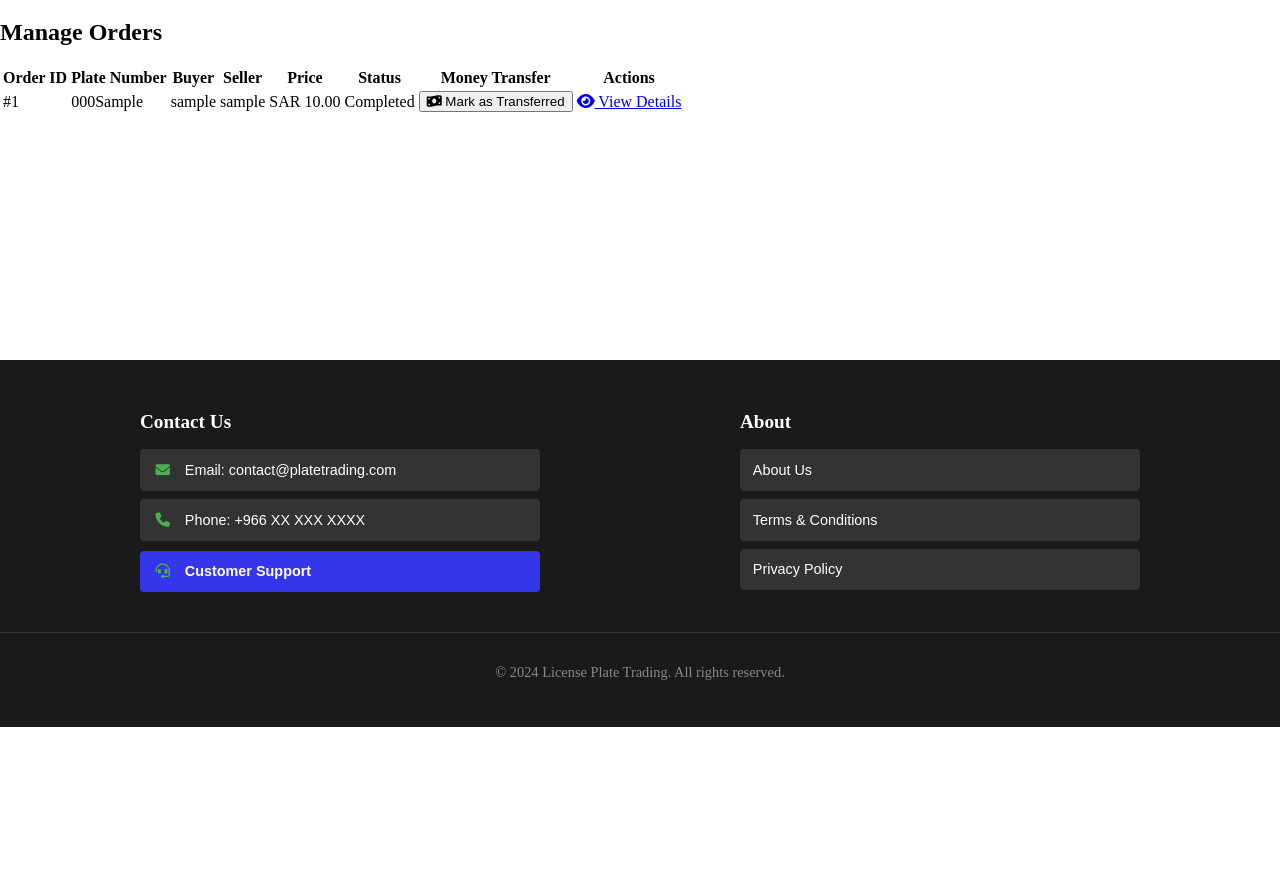
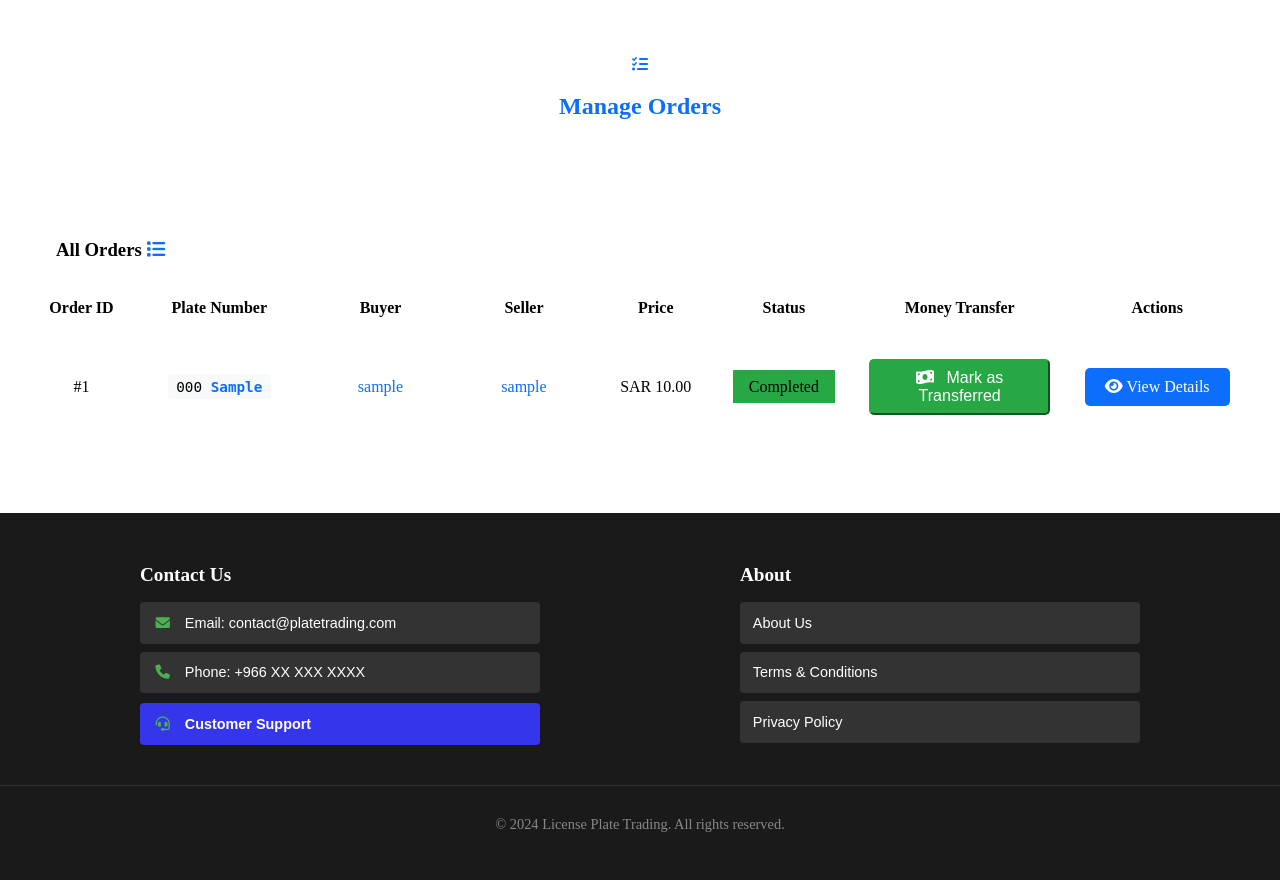
Before and after one commit to Saadank/IS499MYSQL, a FastAPI app: template templates/admin/orders.html in a window 1280 px wide. Shown: the part 73-953 px from the top of the page. Before the commit the page ends 800 px from the top, so only its background shows below. Run offline with FastAPI, Linux system fonts and the light colour scheme; the template is opened without the code that fills it: most values are stand-ins (such as "Sample title", 1, 10 or a date in 2020).

Commit message:
Enhance order history interface and functionality
- Updated CSS for buttons to improve styling and hover effects, including new .btn-success class for action buttons.
- Modified order history HTML to adjust column widths and add an "Actions" column for better user interaction.
- Implemented confirmation prompts for order completion and money transfer actions to enhance user experience and prevent accidental submissions.
- Improved status display by replacing underscores with spaces for better readability.

```diff
--- a/static/css/order-history.css
+++ b/static/css/order-history.css
@@ -98,15 +98,53 @@
 .btn-primary {
     background-color: #0d6efd;
     border-color: #0d6efd;
+    color: #ffffff;
+    padding: 10px 20px;
+    border-radius: 5px;
+    font-weight: 500;
+    text-decoration: none;
+    display: inline-block;
+    transition: all 0.3s ease;
 }
 
 .btn-primary:hover {
     background-color: #0b5ed7;
     border-color: #0a58ca;
+    transform: translateY(-1px);
+    box-shadow: 0 2px 4px rgba(0, 0, 0, 0.1);
+}
+
+.mt-4 {
+    margin-top: 1.5rem;
 }
 
 .text-center {
     text-align: center;
+}
+
+.btn-success {
+    background-color: #28a745;
+    border-color: #28a745;
+    color: #ffffff;
+    padding: 8px 16px;
+    font-size: 1rem;
+    border-radius: 5px;
+    font-weight: 500;
+    text-decoration: none;
+    display: inline-block;
+    transition: all 0.3s ease;
+    min-width: 120px;
+}
+
+.btn-success:hover {
+    background-color: #218838;
+    border-color: #1e7e34;
+    transform: translateY(-1px);
+    box-shadow: 0 2px 4px rgba(0, 0, 0, 0.1);
+}
+
+.btn-success i {
+    margin-right: 8px;
 }
 
 @media (max-width: 768px) {
--- a/templates/admin/orders.html
+++ b/templates/admin/orders.html
@@ -2,62 +2,80 @@
 
 {% block title %}Admin - Orders Management{% endblock %}
 
+{% block extra_css %}
+<link rel="stylesheet" href="{{ url_for('static', path='css/order-history.css') }}">
+{% endblock %}
+
 {% block content %}
 <div class="container-fluid mt-4">
-    <div class="d-flex justify-content-between align-items-center mb-4">
-        <h2>Manage Orders</h2>
+    <div class="order-history-header mb-4">
+        <div class="d-flex align-items-center justify-content-center mb-2">
+            <i class="fas fa-tasks me-2 text-primary"></i>
+            <h2 class="text-primary mb-0">Manage Orders</h2>
+        </div>
     </div>
 
-    <div class="card">
-        <div class="card-body">
+    <div class="card shadow-sm">
+        <div class="card-header bg-white border-bottom">
+            <div class="d-flex align-items-center">
+                <h3 class="h5 mb-0">All Orders <i class="fas fa-list text-primary ms-2"></i></h3>
+            </div>
+        </div>
+        <div class="card-body px-4">
             <div class="table-responsive">
-                <table class="table table-hover">
+                <table class="table table-hover align-middle">
                     <thead>
                         <tr>
-                            <th>Order ID</th>
-                            <th>Plate Number</th>
-                            <th>Buyer</th>
-                            <th>Seller</th>
-                            <th>Price</th>
-                            <th>Status</th>
-                            <th>Money Transfer</th>
-                            <th>Actions</th>
+                            <th style="width: 8%">Order ID</th>
+                            <th style="width: 15%">Plate Number</th>
+                            <th style="width: 12%">Buyer</th>
+                            <th style="width: 12%">Seller</th>
+                            <th style="width: 10%">Price</th>
+                            <th style="width: 10%">Status</th>
+                            <th style="width: 18%">Money Transfer</th>
+                            <th style="width: 15%">Actions</th>
                         </tr>
                     </thead>
                     <tbody>
                         {% for order in orders %}
                         <tr>
-                            <td>#{{ order.id }}</td>
-                            <td>{{ order.plate.plateNumber }}{{ order.plate.plateLetter }}</td>
-                            <td>{{ order.buyer.username }}</td>
-                            <td>{{ order.seller.username }}</td>
-                            <td>SAR {{ "%.2f"|format(order.price) }}</td>
+                            <td><span class="fw-bold">#{{ order.id }}</span></td>
                             <td>
-                                <span class="badge {% if order.status == 'completed' %}bg-success{% elif order.status == 'pending' %}bg-warning{% elif order.status == 'in_progress' %}bg-info{% else %}bg-danger{% endif %}">
-                                    {{ order.status|title }}
+                                <span class="plate-number">
+                                    {{ order.plate.plateNumber }}
+                                    <span class="plate-letter">{{ order.plate.plateLetter }}</span>
+                                </span>
+                            </td>
+                            <td><span class="text-primary">{{ order.buyer.username }}</span></td>
+                            <td><span class="text-primary">{{ order.seller.username }}</span></td>
+                            <td class="fw-bold">SAR {{ "%.2f"|format(order.price) }}</td>
+                            <td>
+                                <span class="badge rounded-pill {% if order.status == 'completed' %}bg-success{% elif order.status == 'pending' %}bg-warning{% elif order.status == 'in_progress' %}bg-warning{% else %}bg-danger{% endif %}">
+                                    {{ order.status|replace('_', ' ')|title }}
                                 </span>
                             </td>
                             <td>
                                 {% if order.status == 'completed' %}
                                     {% if order.money_transferred %}
-                                        <span class="badge bg-success">
-                                            Transferred on {{ order.money_transferred_at.strftime('%Y-%m-%d %H:%M') }}
+                                        <span class="badge bg-success rounded-pill">
+                                            <i class="fas fa-check me-1"></i> Transferred
+                                            <small class="d-block">{{ order.money_transferred_at.strftime('%Y-%m-%d %H:%M') }}</small>
                                         </span>
                                     {% else %}
-                                        <form action="/admin/orders/{{ order.id }}/transfer-money" method="post" class="d-inline">
-                                            <button type="submit" class="btn btn-primary btn-sm"
-                                                    onclick="return confirm('Are you sure you want to mark the money as transferred for this order?')">
+                                        <form action="/admin/orders/{{ order.id }}/transfer-money" method="post" class="d-inline" id="transferForm{{ order.id }}">
+                                            <button type="button" class="btn btn-success"
+                                                    onclick="initiateMoneyTransfer({{ order.id }}, '{{ order.plate.plateNumber }}{{ order.plate.plateLetter }}')">
                                                 <i class="fas fa-money-bill-wave"></i> Mark as Transferred
                                             </button>
                                         </form>
                                     {% endif %}
                                 {% else %}
-                                    <span class="text-muted">Not applicable</span>
+                                    <span class="badge bg-secondary rounded-pill">Not applicable</span>
                                 {% endif %}
                             </td>
                             <td>
-                                <a href="/admin/orders/{{ order.id }}" class="btn btn-info btn-sm">
-                                    <i class="fas fa-eye"></i> View Details
+                                <a href="/admin/orders/{{ order.id }}" class="btn btn-primary">
+                                    <i class="fas fa-eye me-1"></i> View Details
                                 </a>
                             </td>
                         </tr>
@@ -68,4 +86,18 @@
         </div>
     </div>
 </div>
+
+{% block extra_js %}
+<script>
+function initiateMoneyTransfer(orderId, plateNumber) {
+    // First confirmation
+    if (confirm(`Are you sure you want to mark the money as transferred for plate ${plateNumber}?`)) {
+        // Second confirmation
+        if (confirm(`Please confirm again that you have transferred the money to the seller. This action cannot be undone.`)) {
+            document.getElementById(`transferForm${orderId}`).submit();
+        }
+    }
+}
+</script>
 {% endblock %}
+{% endblock %}
```
Also changed, not shown: templates/order-history.html (+39 -27 lines).
